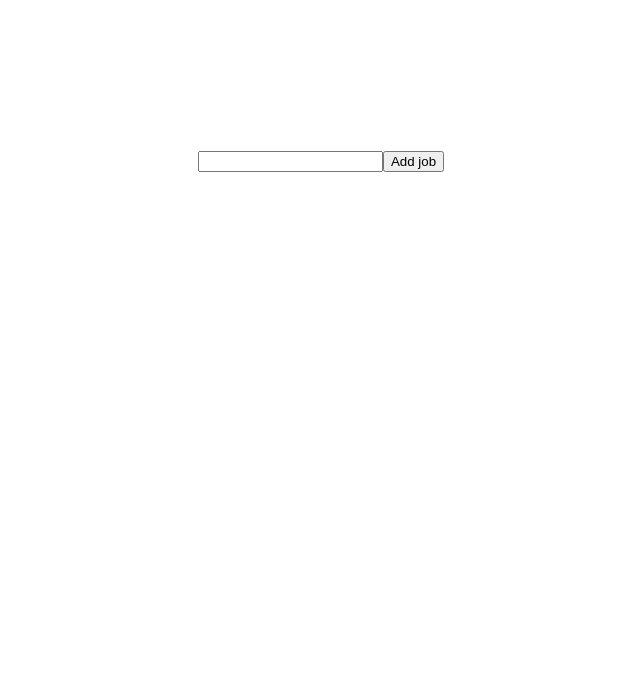
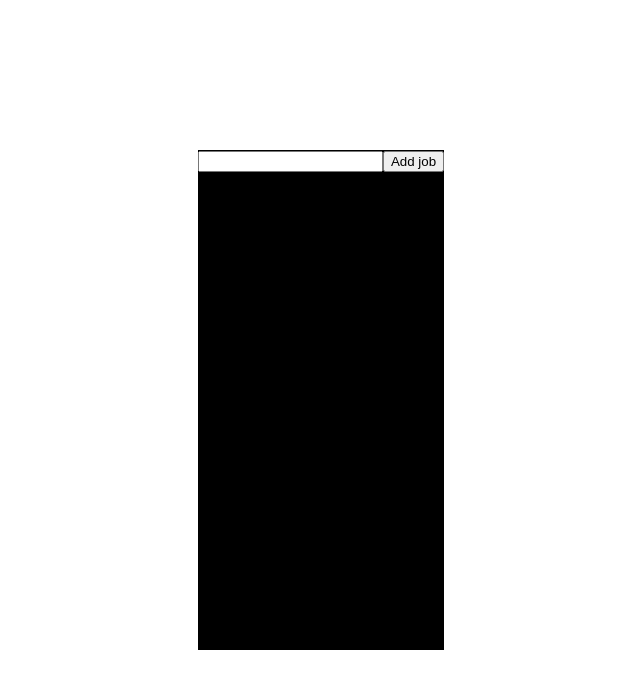
Before and after one commit to tandung10/ReactJS, a React (Create React App) app: page / in a window 1280 px wide. Shown: the top 688 px of the page, without its empty margins (319-959 px from the left). Built offline with nearby package versions, Linux system fonts and the light colour scheme.

Commit message:
todolist

```diff
--- a/src/App.css
+++ b/src/App.css
@@ -69,4 +69,5 @@ body {
 .container {
   height: 500px;
   overflow-y: auto;
+  background: #000;
 }
--- a/src/Component/TodoList.jsx
+++ b/src/Component/TodoList.jsx
@@ -21,9 +21,6 @@ const TodoList = () => {
         setJob("");
     }
 
-    // function handleEdit() {
-
-    // }
     return (
         <div className='container'>
             <input value={job} className='input_job' type="text" onChange={(e) => {
```
